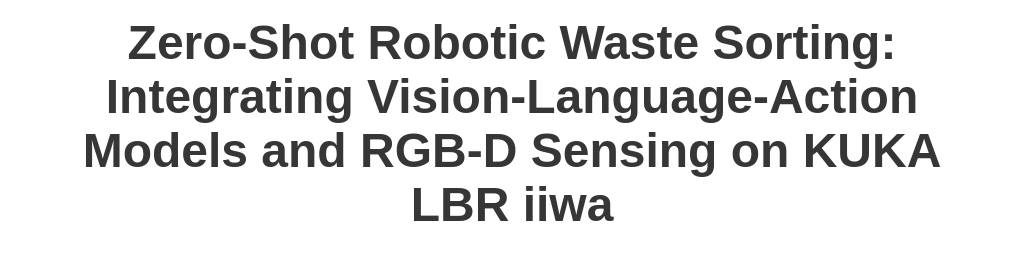
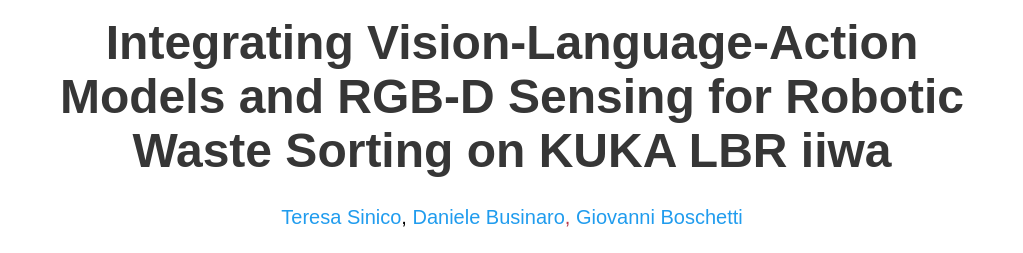
Before and after one commit to TS-Robotics/VLA-KUKA-waste-sorting, a plain HTML site: page index.html in a window 1280 px wide. Shown: the top 253 px of the page, without its empty margins (128-1151 px from the left). Drawn offline with nearby package versions, Linux system fonts and the light colour scheme; some icons are missing; a web font is replaced by a local one.

Commit message:
Add files via upload

```diff
--- a/index.html
+++ b/index.html
@@ -4,9 +4,9 @@
 <head>
   <meta charset="utf-8">
   <meta name="description"
-    content="Zero-Shot Robotic Waste Sorting: Integrating Vision-Language-Action Models and RGB-D Sensing on KUKA LBR iiwa">
+    content="Integrating Vision-Language-Action Models and RGB-D Sensing for Robotic Waste Sorting on KUKA LBR iiwa">
   <meta name="viewport" content="width=device-width, initial-scale=1">
-  <title>Zero-Shot Robotic Waste Sorting: Integrating Vision-Language-Action Models and RGB-D Sensing on KUKA LBR iiwa
+  <title>Integrating Vision-Language-Action Models and RGB-D Sensing for Robotic Waste Sorting on KUKA LBR iiwa
   </title>
   <style>
     .spaced-image-left {
@@ -91,8 +91,7 @@
       <div class="container is-max-desktop">
         <div class="columns is-centered">
           <div class="column has-text-centered">
-            <h1 class="title is-1 publication-title">Zero-Shot Robotic Waste Sorting: Integrating Vision-Language-Action
-              Models and RGB-D Sensing on KUKA LBR iiwa</h1>
+            <h1 class="title is-1 publication-title">Integrating Vision-Language-Action Models and RGB-D Sensing for Robotic Waste Sorting on KUKA LBR iiwa</h1>
 
             <div class="is-size-5 publication-authors">
               <span class="author-block">
@@ -333,7 +332,7 @@
         <p>Kushal Kedia, Prithwish Dan, Atiksh Bhardwaj, Sanjiban Choudhury</p> -->
                 <h3 class="title is-4" style="text-align: center;">BibTex</h3>
                 <pre style="overflow-x:hidden; text-wrap:wrap; white-space: pre-wrap;"><code>@misc{Sinico2026,
-  title={Zero-Shot Robotic Waste Sorting: Integrating Vision-Language-Action Models and RGB-D Sensing on KUKA LBR iiwa},
+  title={Integrating Vision-Language-Action Models and RGB-D Sensing for Robotic Waste Sorting on KUKA LBR iiwa},
   author={Teresa Sinico, Daniele Businaro and Giovanni Boschetti},
   year={2026},
   eprint={},
```
